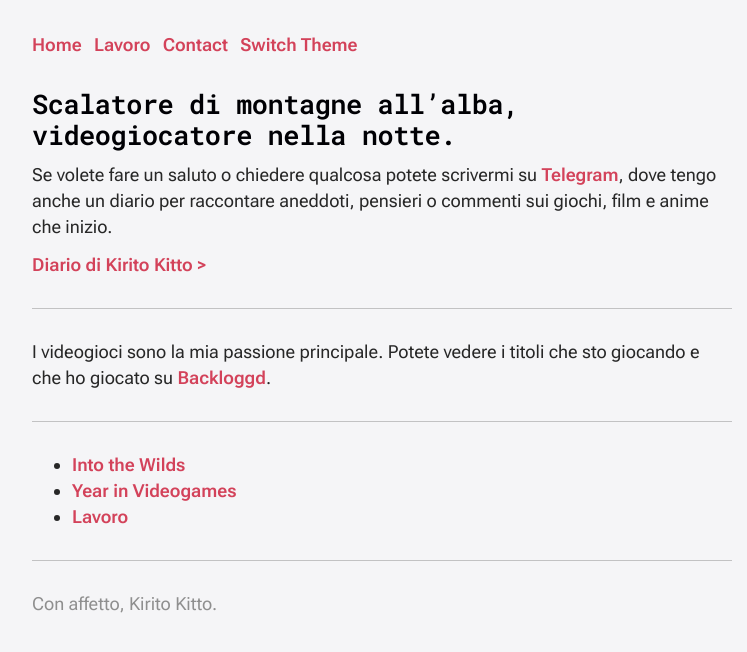
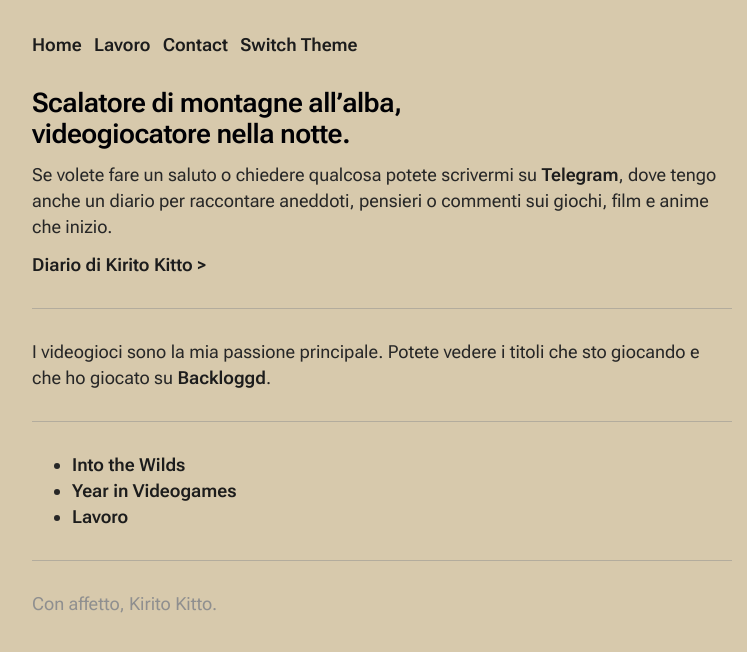
Before and after one commit to KiritoKitto/kiritokitto.github.io, a Jekyll site: the page built from index.md, in a window 1280 px wide. Shown: the top 652 px of the page, without its empty margins (258-1005 px from the left). Built offline with Jekyll 4.4.1, drawn with Linux system fonts in a browser that asks for light colours; our own code applies the rules of GitHub Pages for plain Markdown files; a script that is not in the unit is left out.

Commit message:
New Color Test

```diff
--- a/css/dark.css
+++ b/css/dark.css
@@ -1,6 +1,6 @@
 :root {
     --font: "Roboto Flex", sans-serif;
-    --font-title: "Roboto Mono", sans-serif;
+    --font-title: "Roboto Flex", sans-serif;
 
     --color-background: rgb(18, 18, 18);
     --color-background-secondary: rgba(80, 80, 85, 0.2);
--- a/css/light.css
+++ b/css/light.css
@@ -1,15 +1,15 @@
 :root {
     --font: "Roboto Flex", sans-serif;
-    --font-title: "Roboto Mono", sans-serif;
+    --font-title: "Roboto Flex", sans-serif;
 
-    --color-background: rgba(245, 245, 247,1);
-    --color-background-secondary: rgba(175, 175, 180,0.2);
+    --color-background: rgba(215, 201, 172,1);
+    --color-background-secondary: rgba(215, 201, 172,0.2);
 
     --color-primary: rgb(0, 0, 4);
     --color-secondary: rgb(39, 39, 39);
     --color-tertiary: rgb(143, 143, 143);
 
-    --color-highlight: #d3425a;
+    --color-highlight: #1C1C1C;
 
     --graph-base01: rgb(217, 217, 217);
     --graph-base02: rgb(191, 191, 191);
```
Also changed, not shown: post/24 Games.md (+2 -0 lines).
